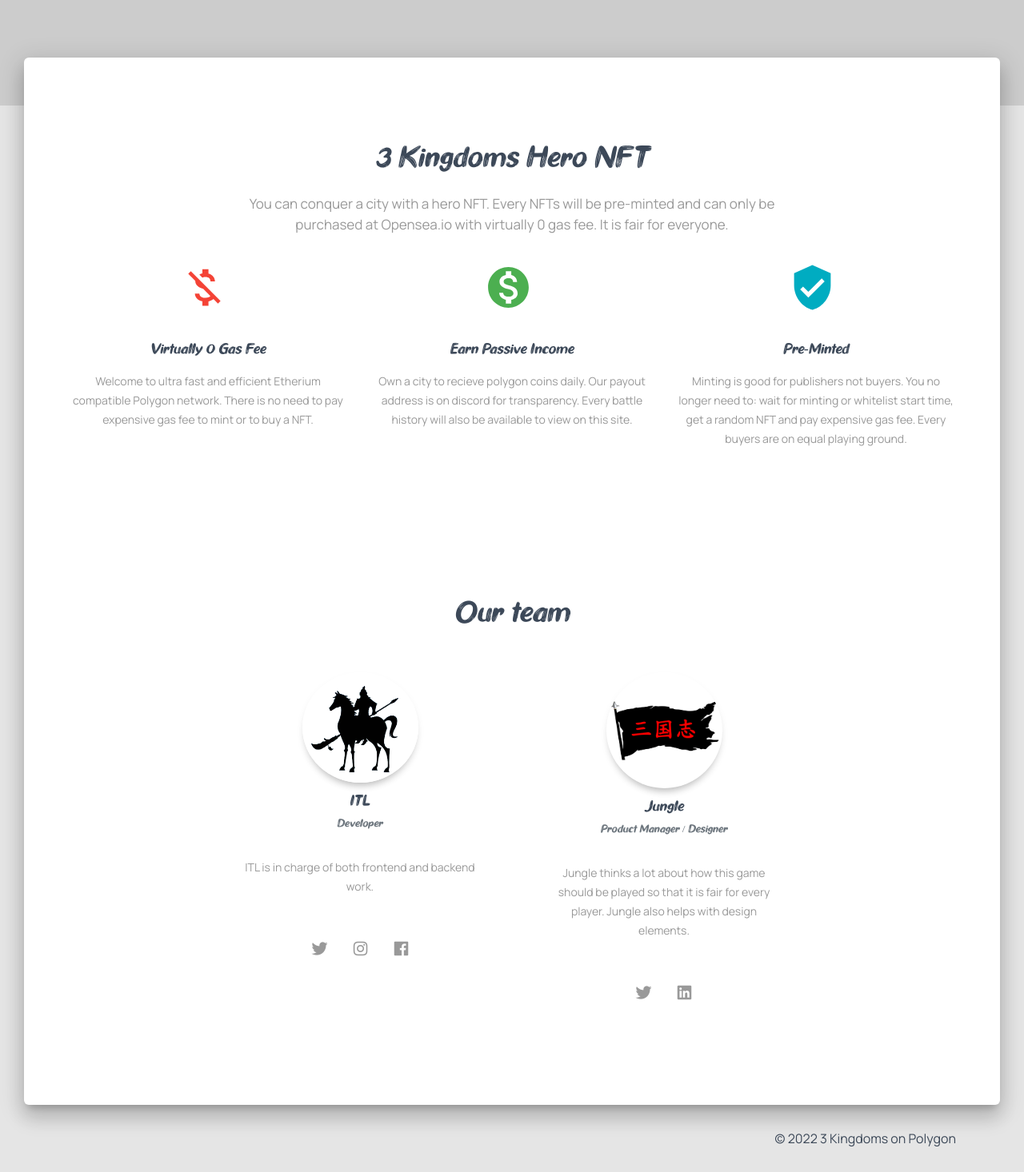
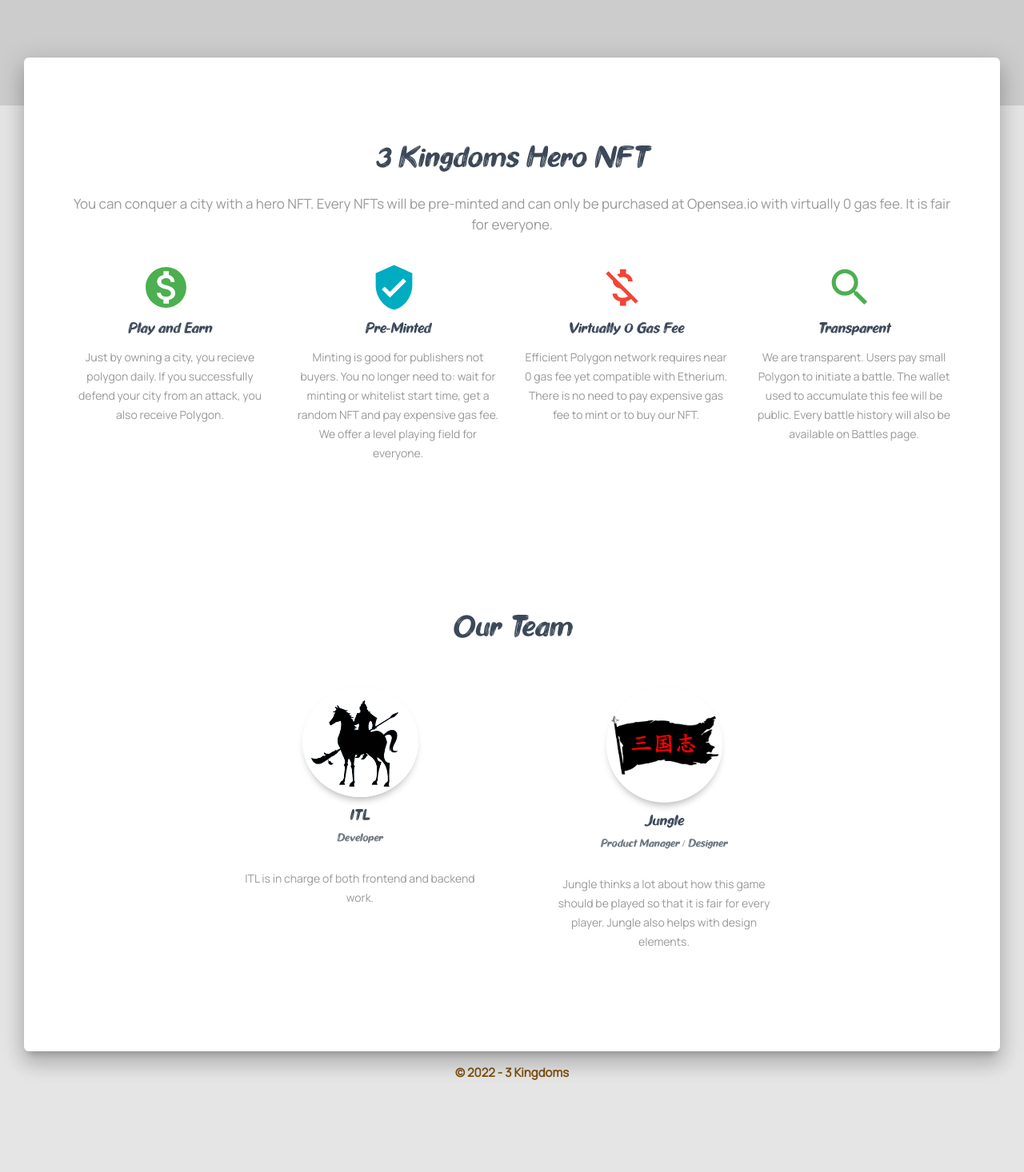
Before and after one commit to czodiac/p3k, a Next.js app: page /home in a window 1280 px wide. Shown: the part 588-2054 px from the top of the page at 80% size. After the commit the page ends 1957 px from the top, so only its background shows below. Built offline with nearby package versions, Linux system fonts and the light colour scheme; a web font is replaced by a local one.

Commit message:
Text UI changes

```diff
--- a/components/Footer/Footer.js
+++ b/components/Footer/Footer.js
@@ -30,8 +30,8 @@ export default function Footer(props) {
     <footer className={footerClasses}>
       <div className={classes.container}>
         <div className={classes.left}></div>
-        <div className={classes.right}>
-          &copy; {1900 + new Date().getYear()} 3 Kingdoms on Polygon
+        <div className={classes.footerTxt}>
+          &copy; {1900 + new Date().getYear()} - 3 Kingdoms
         </div>
       </div>
     </footer>
--- a/pages-sections/HomePage-Sections/ProductSection.js
+++ b/pages-sections/HomePage-Sections/ProductSection.js
@@ -5,6 +5,7 @@ import { makeStyles } from "@material-ui/core/styles";
 // @material-ui/icons
 import VerifiedUser from "@material-ui/icons/VerifiedUser";
 import MoneyOff from "@material-ui/icons/MoneyOff";
+import Search from "@material-ui/icons/Search";
 import MonetizationOn from "@material-ui/icons/MonetizationOn";
 
 // core components
@@ -21,7 +22,7 @@ export default function ProductSection() {
   return (
     <div className={classes.section}>
       <GridContainer justify="center">
-        <GridItem xs={12} sm={12} md={8}>
+        <GridItem xs={12} sm={12} md={12}>
           <h2 className={classes.title}>3 Kingdoms Hero NFT</h2>
           <h5 className={classes.description}>
             You can conquer a city with a hero NFT. Every NFTs will be
@@ -30,37 +31,44 @@ export default function ProductSection() {
           </h5>
         </GridItem>
       </GridContainer>
-      <div>
       <GridContainer>
-          <GridItem xs={12} sm={12} md={4}>
+        <GridItem xs={6} sm={3} md={3}>
+          <InfoArea
+            title="Play and Earn"
+            description="Just by owning a city, you recieve polygon daily. If you successfully defend your city from an attack, you also receive Polygon."
+            icon={MonetizationOn}
+            iconColor="success"
+            vertical
+          />
+        </GridItem>
+        <GridItem xs={6} sm={3} md={3}>
+          <InfoArea
+            title="Pre-Minted"
+            description="Minting is good for publishers not buyers. You no longer need to: wait for minting or whitelist start time, get a random NFT and pay expensive gas fee. We offer a level playing field for everyone."
+            icon={VerifiedUser}
+            iconColor="info"
+            vertical
+          />
+        </GridItem>
+        <GridItem xs={6} sm={3} md={3}>
           <InfoArea
             title="Virtually 0 Gas Fee"
-              description="Welcome to ultra fast and efficient Etherium compatible Polygon network. There is no need to pay expensive gas fee to mint or to buy a NFT."
+            description="Efficient Polygon network requires near 0 gas fee yet compatible with Etherium. There is no need to pay expensive gas fee to mint or to buy our NFT."
             icon={MoneyOff}
             iconColor="danger"
             vertical
           />
         </GridItem>
-          <GridItem xs={12} sm={12} md={4}>
+        <GridItem xs={6} sm={3} md={3}>
           <InfoArea
-              title="Earn Passive Income"
-              description="Own a city to recieve polygon coins daily. Our payout address is on discord for transparency. Every battle history will also be available to view on this site."
-              icon={MonetizationOn}
+            title="Transparent"
+            description="We are transparent. Users pay small Polygon to initiate a battle. The wallet used to accumulate this fee will be public. Every battle history will also be available on Battles page."
+            icon={Search}
             iconColor="success"
-              vertical
-            />
-          </GridItem>
-          <GridItem xs={12} sm={12} md={4}>
-            <InfoArea
-              title="Pre-Minted"
-              description="Minting is good for publishers not buyers. You no longer need to: wait for minting or whitelist start time, get a random NFT and pay expensive gas fee. Every buyers are on equal playing ground."
-              icon={VerifiedUser}
-              iconColor="info"
             vertical
           />
         </GridItem>
       </GridContainer>
     </div>
-    </div>
   );
 }
--- a/pages-sections/HomePage-Sections/TeamSection.js
+++ b/pages-sections/HomePage-Sections/TeamSection.js
@@ -27,7 +27,7 @@ export default function TeamSection() {
   );
   return (
     <div className={classes.section}>
-      <h2 className={classes.title}>Our team</h2>
+      <h2 className={classes.title}>Our Team</h2>
       <div>
         <GridContainer justify="center">
           <GridItem xs={12} sm={6} md={4}>
@@ -49,29 +49,6 @@ export default function TeamSection() {
                   ITL is in charge of both frontend and backend work.
                 </p>
               </CardBody>
-              <CardFooter className={classes.justifyCenter}>
-                <Button
-                  justIcon
-                  color="transparent"
-                  className={classes.margin5}
-                >
-                  <i className={classes.socials + " fab fa-twitter"} />
-                </Button>
-                <Button
-                  justIcon
-                  color="transparent"
-                  className={classes.margin5}
-                >
-                  <i className={classes.socials + " fab fa-instagram"} />
-                </Button>
-                <Button
-                  justIcon
-                  color="transparent"
-                  className={classes.margin5}
-                >
-                  <i className={classes.socials + " fab fa-facebook"} />
-                </Button>
-              </CardFooter>
             </Card>
           </GridItem>
           <GridItem xs={12} sm={6} md={4}>
@@ -97,22 +74,6 @@ export default function TeamSection() {
                   design elements.
                 </p>
               </CardBody>
-              <CardFooter className={classes.justifyCenter}>
-                <Button
-                  justIcon
-                  color="transparent"
-                  className={classes.margin5}
-                >
-                  <i className={classes.socials + " fab fa-twitter"} />
-                </Button>
-                <Button
-                  justIcon
-                  color="transparent"
-                  className={classes.margin5}
-                >
-                  <i className={classes.socials + " fab fa-linkedin"} />
-                </Button>
-              </CardFooter>
             </Card>
           </GridItem>
         </GridContainer>
--- a/pages/home.js
+++ b/pages/home.js
@@ -50,7 +50,7 @@ export default function LandingPage(props) {
           <GridContainer>
             <GridItem xs={12} sm={12} md={6}>
               <span className={classes.title}>
-                3 Kingdoms NFT game on Polygon{" "}
+                3 Kingdoms NFT Game on Polygon{" "}
                 <img alt="Polygon/Matic" src="/polygon-matic-logo.png" />
               </span>
               <h4>Use hero NFTs and conquer cities to:</h4>
--- a/styles/jss/nextjs-material-kit.js
+++ b/styles/jss/nextjs-material-kit.js
@@ -205,7 +205,7 @@ const defaultBoxShadow = {
 
 const title = {
   color: "#3C4858",
-  margin: "1.75rem 0 0.875rem",
+  margin: "2px 0 10px",
   textDecoration: "none",
   fontFamily: `"Hanla", "Times New Roman", serif`,
 };
--- a/styles/jss/nextjs-material-kit/components/footerStyle.js
+++ b/styles/jss/nextjs-material-kit/components/footerStyle.js
@@ -11,6 +11,11 @@ const footerStyle = {
     textDecoration: "none",
     position: "relative",
     display: "block",
+  },
+  footerTxt: {
+    fontSize: "15px",
+    color: "#7e4f0f",
+    fontWeight: "600",
   },
   left: {
     float: "left!important",
```
Lines whose indentation alone changed are shown as unchanged.
